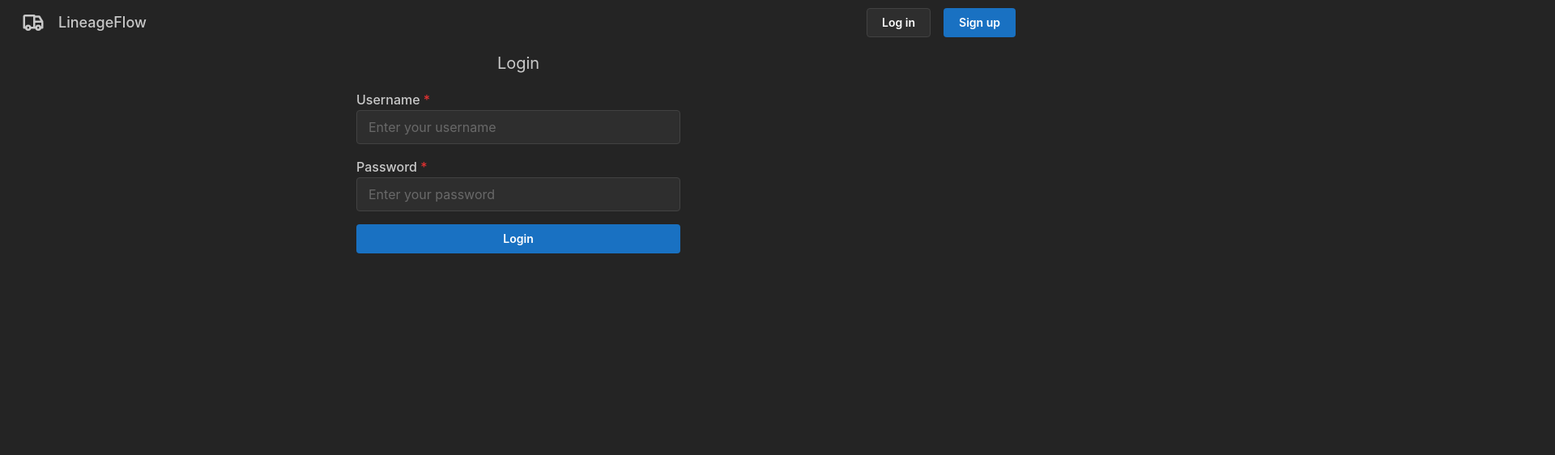
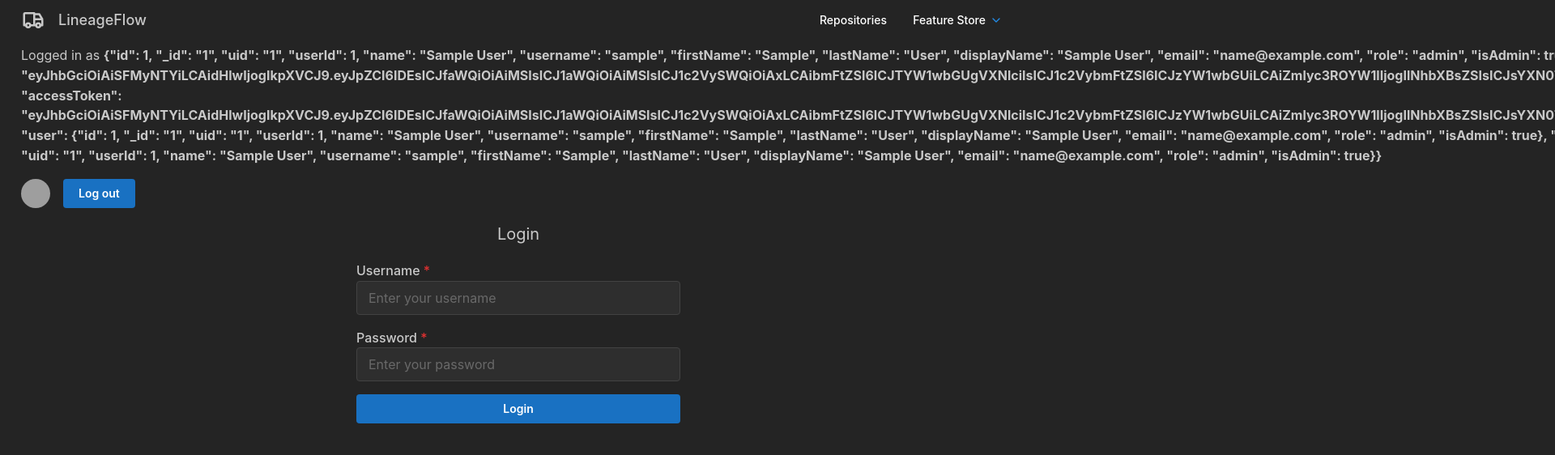
Before and after one commit to WangYuTengg/LineageFlow, a React (Vite) app in the folder client/: page /login in a window 1280 px wide. Shown: the top 562 px of the page at 81% size, 1920 px wide, since content can reach past the window. Built offline with nearby package versions, Linux system fonts and the light colour scheme; sample sign-in values are in the browser's storage; grey boxes are pictures that could not be loaded.

Commit message:
persist login

```diff
--- a/client/src/auth.tsx
+++ b/client/src/auth.tsx
@@ -11,16 +11,22 @@
 const AuthContext = createContext<AuthContextType | undefined>(undefined);
 
 export const AuthProvider = ({ children }: { children: ReactNode }) => {
-  const [isLoggedIn, setIsLoggedIn] = useState<boolean>(false);
-  const [userName, setUserName] = useState<string>("");
+  const [isLoggedIn, setIsLoggedIn] = useState<boolean>(
+    !!localStorage.getItem("user")
+  );
+  const [userName, setUserName] = useState<string>(
+    localStorage.getItem("user") || ""
+  );
 
   const login = (name: string) => {
     setIsLoggedIn(true);
+    localStorage.setItem("user", name);
     setUserName(name);
   };
 
   const logout = () => {
     setIsLoggedIn(false);
+    localStorage.setItem("user", "");
     setUserName("");
   };
 
--- a/client/src/routes/repository.tsx
+++ b/client/src/routes/repository.tsx
@@ -1,18 +1,16 @@
 import { Stack, Group, Anchor } from "@mantine/core";
-import { useNavigate, useParams, useLocation } from "react-router-dom";
-import { useState } from "react";
+import { useNavigate, useLocation } from "react-router-dom";
 import { RepositoryTabs } from "../component/repository-tabs";
 import { type Repository, type Branch } from "../schema";
 import { useAuth } from "../auth";
 
 export default function Repository() {
   const navigate = useNavigate();
-  const { userName, isLoggedIn } = useAuth();
-  const { repo_name } = useParams();
   const location = useLocation();
   const { repo } = location.state;
+  const { userName } = useAuth();
 
-  const [repository, setRepository] = useState<Repository>({
+  const repository: Repository = {
     repo_name: repo.repo_name,
     description: repo.description,
     bucket_url: "https://test-bucket.com",
@@ -20,11 +18,7 @@
     branches: repo.branches.map((branch: Branch) => branch.branch_name),
     created_at: repo.created_at,
     storage_bucket_url: repo.storage_bucket_url,
-  });
-
-  if (!isLoggedIn) {
-    navigate("/login");
-  }
+  };
 
   return (
     <>
```
